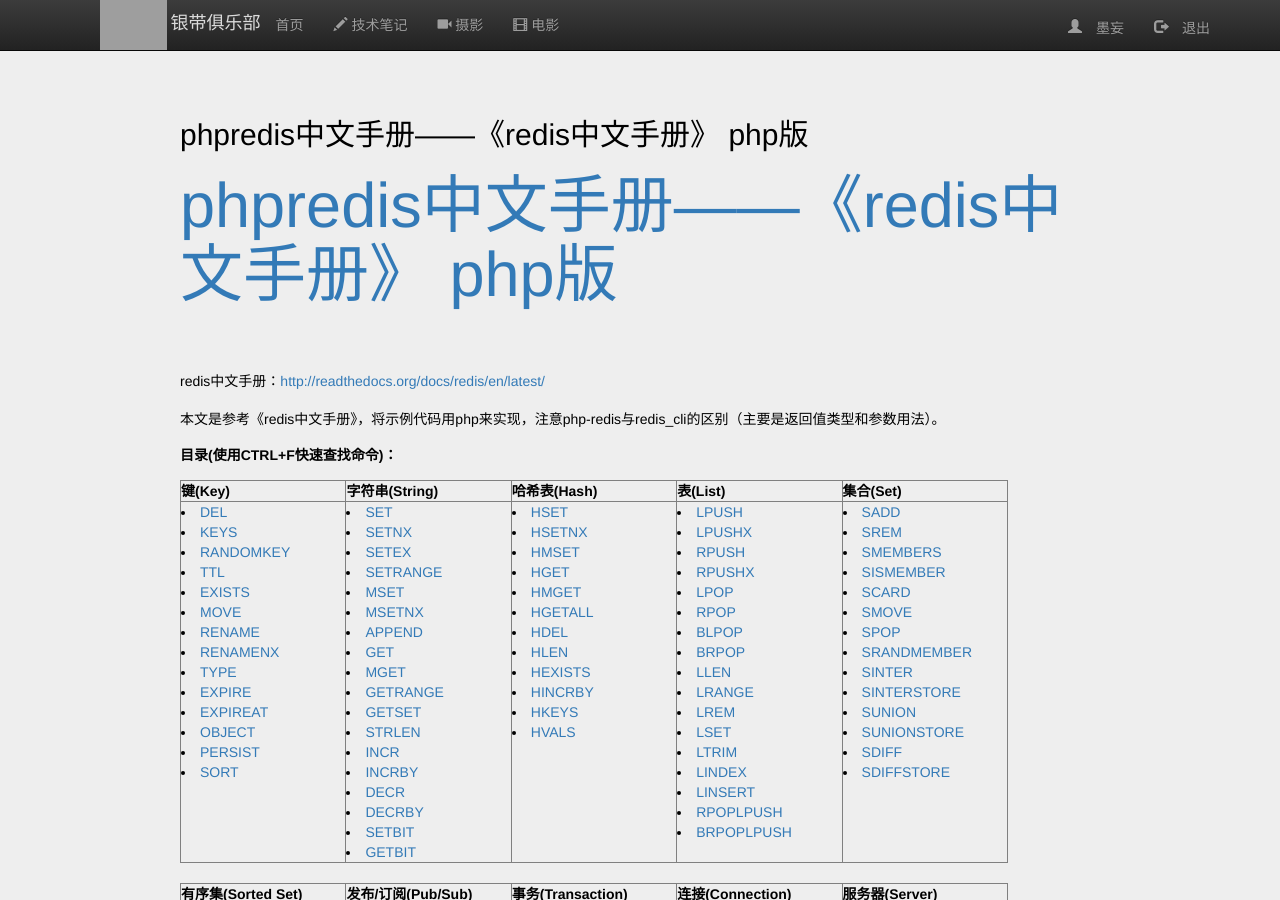
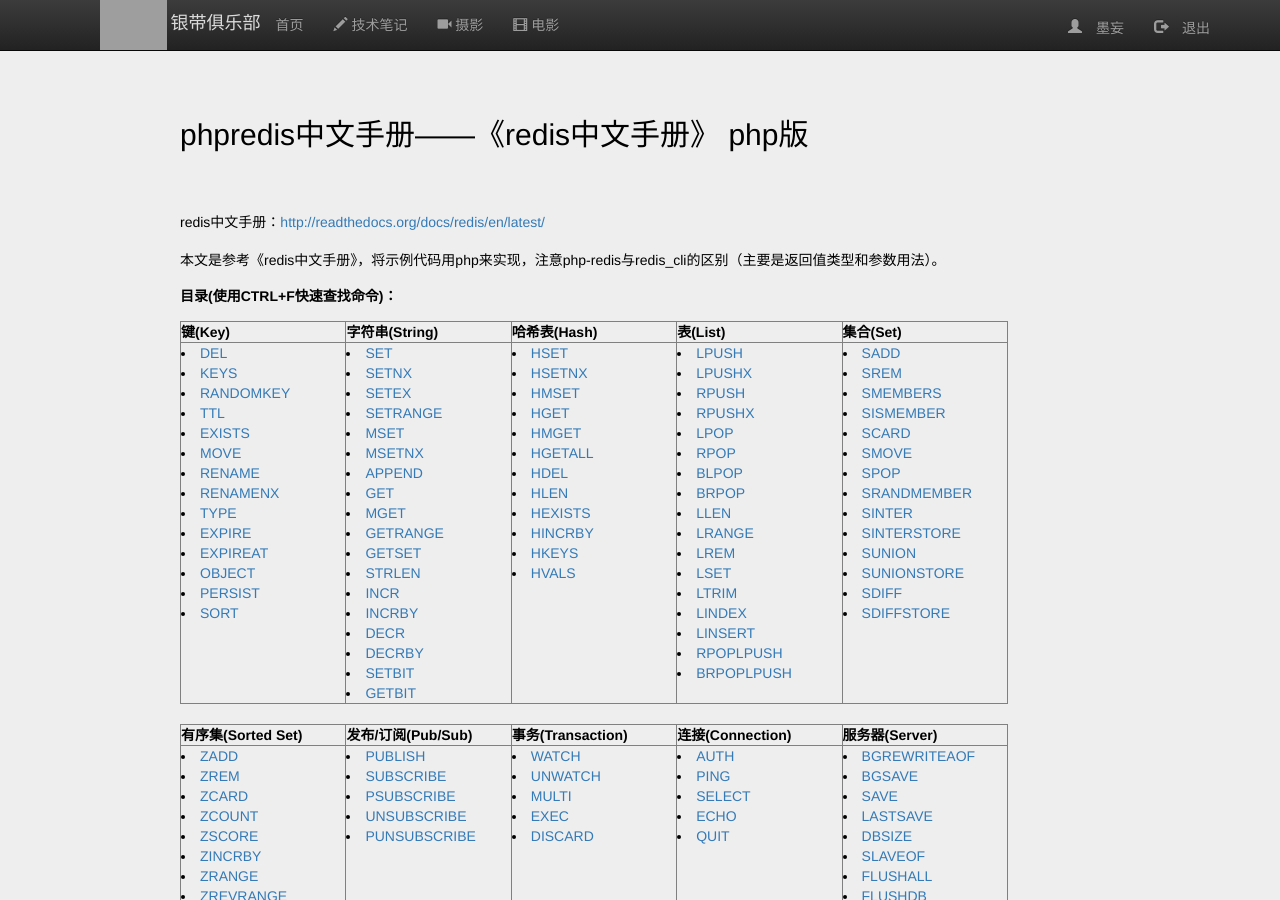
Before and after one commit to BravenHao/blog.indite.club, a Jekyll site: the page built from _posts/2016-02-23-technology_redis_doc_for_php.html, in a window 1280 px wide and 900 px high. Built offline with Jekyll 4.4.1, drawn with Linux system fonts in a browser that asks for light colours; nearby versions of some CDN libraries; comment, search, counter and statistics services are not loaded; grey boxes are pictures that could not be loaded.

Commit message:
fix last doc

```diff
--- a/_posts/2016-02-23-technology_redis_doc_for_php.html
+++ b/_posts/2016-02-23-technology_redis_doc_for_php.html
@@ -6,9 +6,6 @@
 <h2>{{ page.title }}</h2>
 <article>
 <div class="post">
-		<h1 class="postTitle">
-			<a id="cb_post_title_url" class="postTitle2" href="http://www.cnblogs.com/zcy_soft/archive/2012/09/21/2697006.html">phpredis中文手册——《redis中文手册》 php版</a>
-		</h1>
 		<div class="clear"></div>
 		<div class="postBody">
 			<div id="cnblogs_post_body"><h1><span class="Apple-style-span" style="line-height: 21px; font-size: 14px; font-weight: normal;">redis中文手册：<a href="http://readthedocs.org/docs/redis/en/latest/" target="_blank">http://readthedocs.org/docs/redis/en/latest/</a>&nbsp;</span></h1>
```
